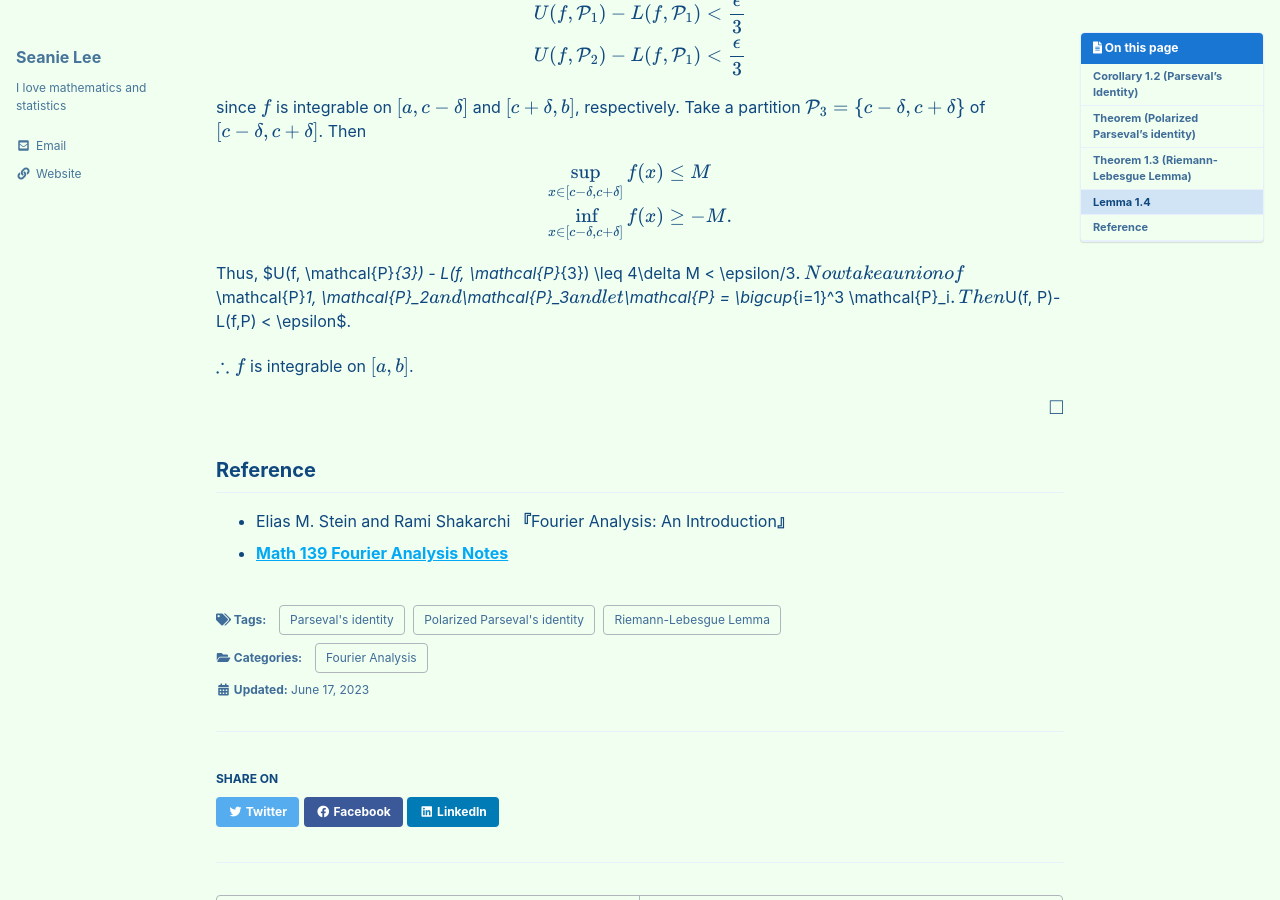
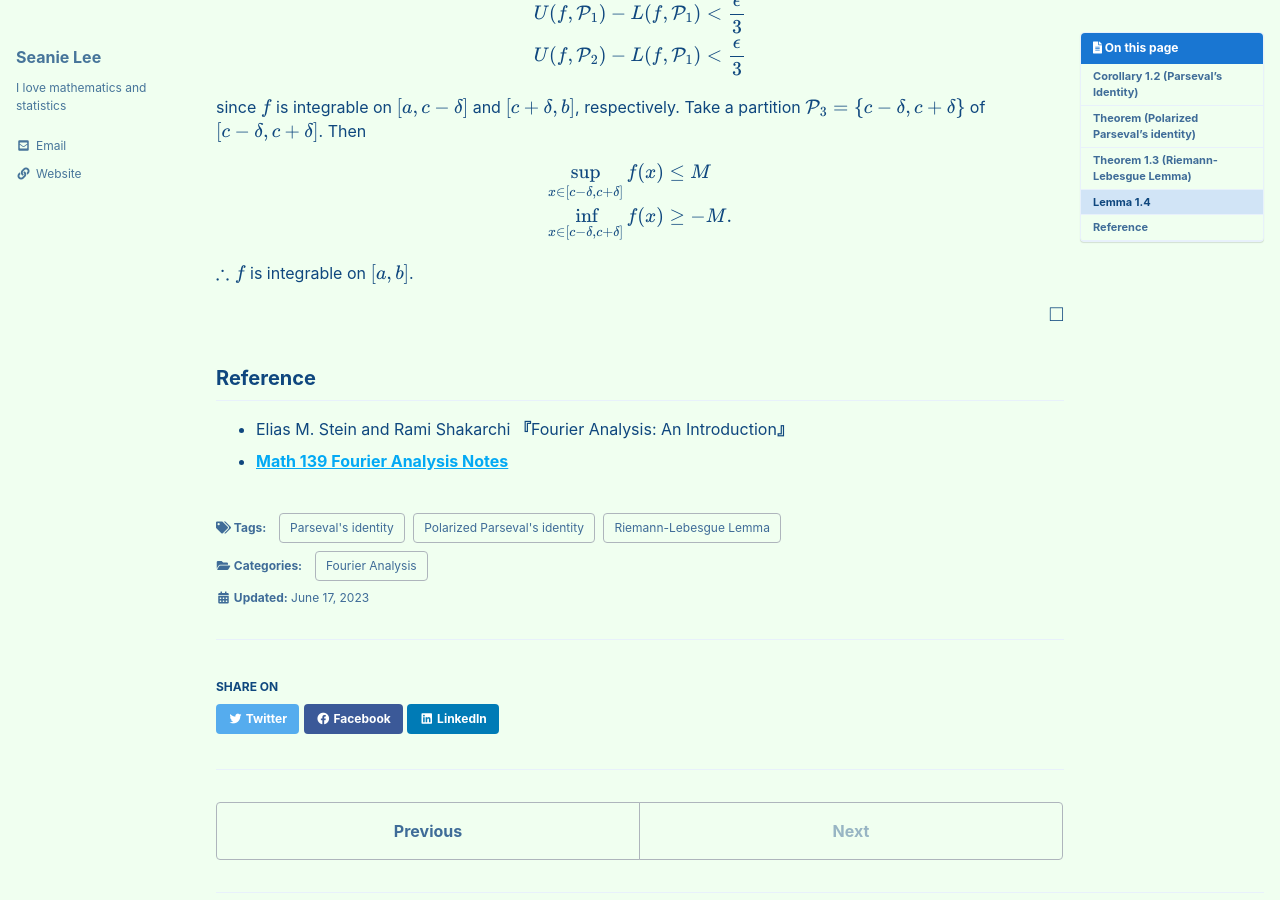
Before and after one commit to seanie12/blog, a Jekyll site: the page built from _posts/2023-06-17-L2-recovery.md, in a window 1280 px wide and 900 px high, scrolled down 2495 px. Built offline with Jekyll 4.4.1, drawn with Linux system fonts in a browser that asks for light colours; cached includes are drawn as plain includes; formulas are drawn with MathJax 3.

Commit message:
Update 2023-06-17-L2-recovery.md

```diff
--- a/_posts/2023-06-17-L2-recovery.md
+++ b/_posts/2023-06-17-L2-recovery.md
@@ -146,7 +146,7 @@ $$
 \end{align*}
 $$
 
-Thus, $U(f, \mathcal{P}_{3}) - L(f, \mathcal{P}_{3}) \leq 4\delta M < \epsilon/3$. Now take a union of $\mathcal{P}_1, \mathcal{P}_2$ and $\mathcal{P}_3$ and let $\mathcal{P} = \bigcup_{i=1}^3  \mathcal{P}_i$. Then $U(f, P)- L(f,P) < \epsilon$.
+
 
 $\therefore f$ is integrable on $[a,b]$.
 
```
